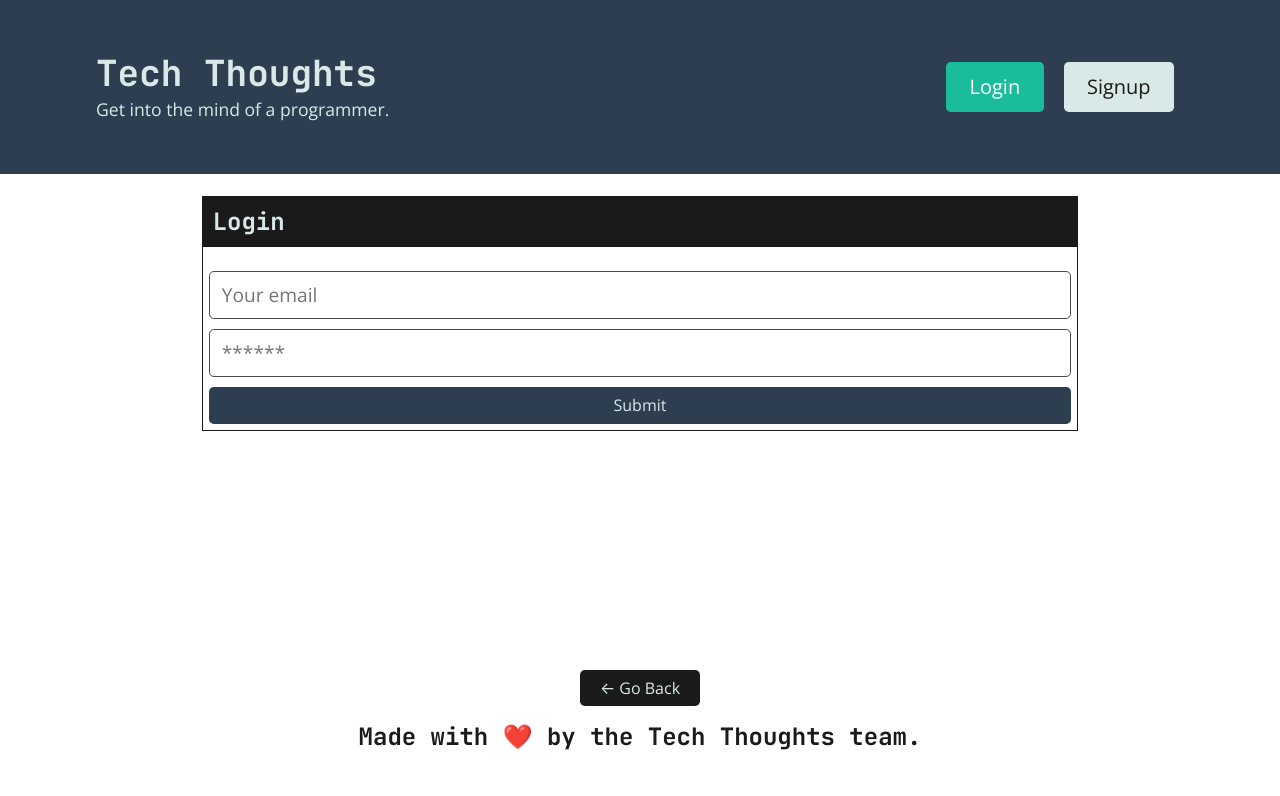
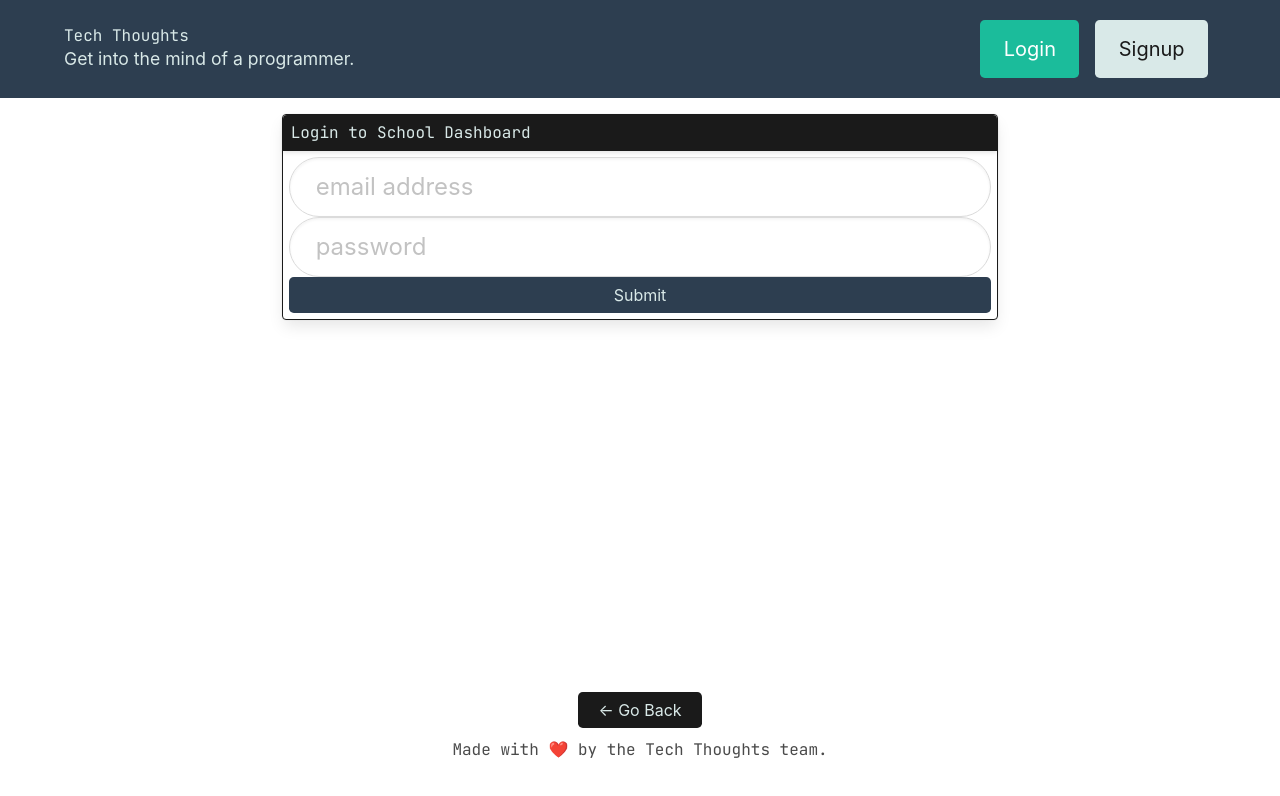
Before and after one commit to salvarenga74/StudentPortal, a React (Create React App) app in the folder client/: page /login in a window 1280 px wide. Shown: the top 796 px of the page. Built offline with nearby package versions, Linux system fonts and the light colour scheme.

Commit message:
added style.css to src folder with bulma imported

```diff
--- a/client/src/App.js
+++ b/client/src/App.js
@@ -15,6 +15,7 @@ import SingleThought from './pages/SingleThought';
 import Profile from './pages/Profile';
 import Header from './components/Header';
 import Footer from './components/Footer';
+import './style.css'
 
 // Construct our main GraphQL API endpoint
 const httpLink = createHttpLink({
--- a/client/src/pages/Login.js
+++ b/client/src/pages/Login.js
@@ -44,7 +44,7 @@ const Login = (props) => {
     <main className="flex-row justify-center mb-4">
       <div className="col-12 col-lg-10">
         <div className="card">
-          <h4 className="card-header bg-dark text-light p-2">Login</h4>
+          <h4 className="card-header bg-dark text-light p-2">Login to School Dashboard</h4>
           <div className="card-body">
             {data ? (
               <p>
@@ -54,16 +54,16 @@ const Login = (props) => {
             ) : (
               <form onSubmit={handleFormSubmit}>
                 <input
-                  className="form-input"
-                  placeholder="Your email"
+                  className="input is-rounded is-large"
+                  placeholder="email address"
                   name="email"
                   type="email"
                   value={formState.email}
                   onChange={handleChange}
                 />
                 <input
-                  className="form-input"
-                  placeholder="******"
+                  className="input is-rounded is-large"
+                  placeholder="password"
                   name="password"
                   type="password"
                   value={formState.password}
--- /dev/null
+++ b/client/src/style.css
@@ -0,0 +1 @@
+@import "https://cdn.jsdelivr.net/npm/bulma@0.9.3/css/bulma.min.css";
```
Also changed, not shown: 1 other file (tests, documents, lock files or other folders).
